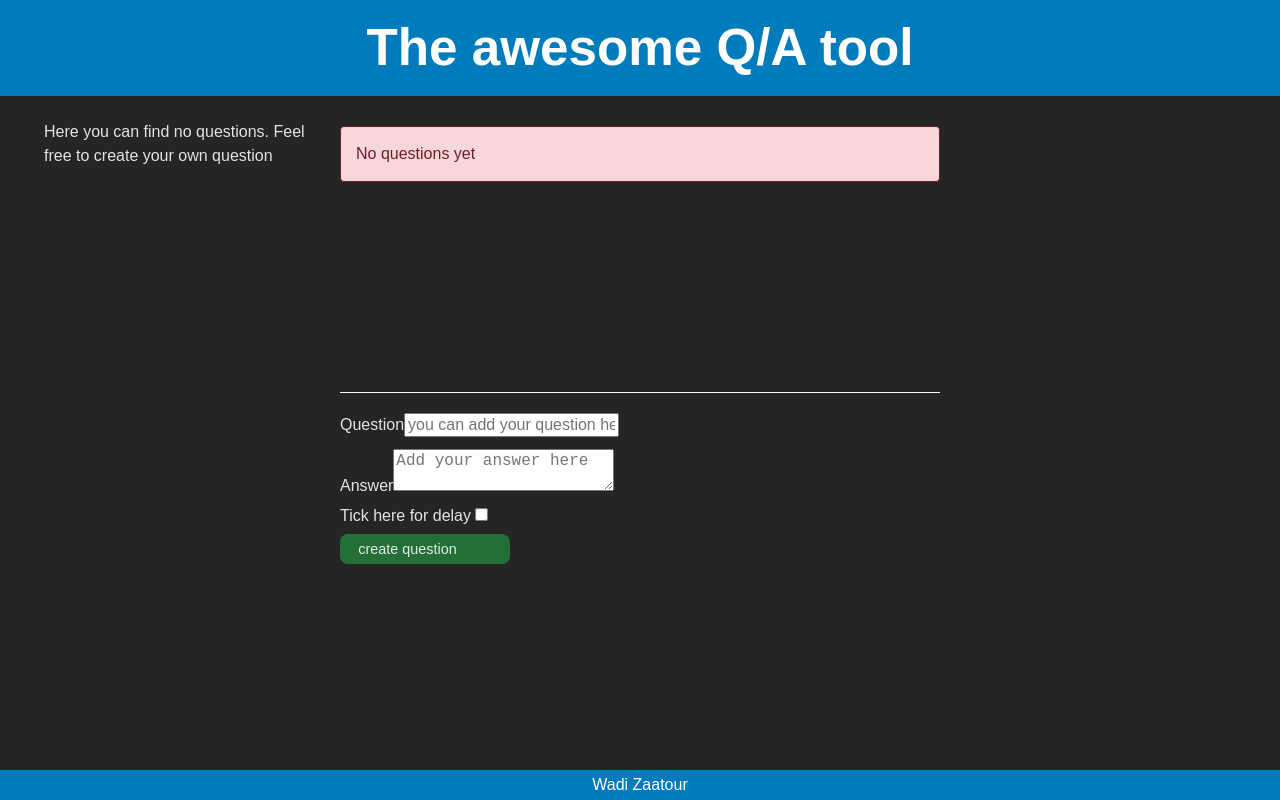
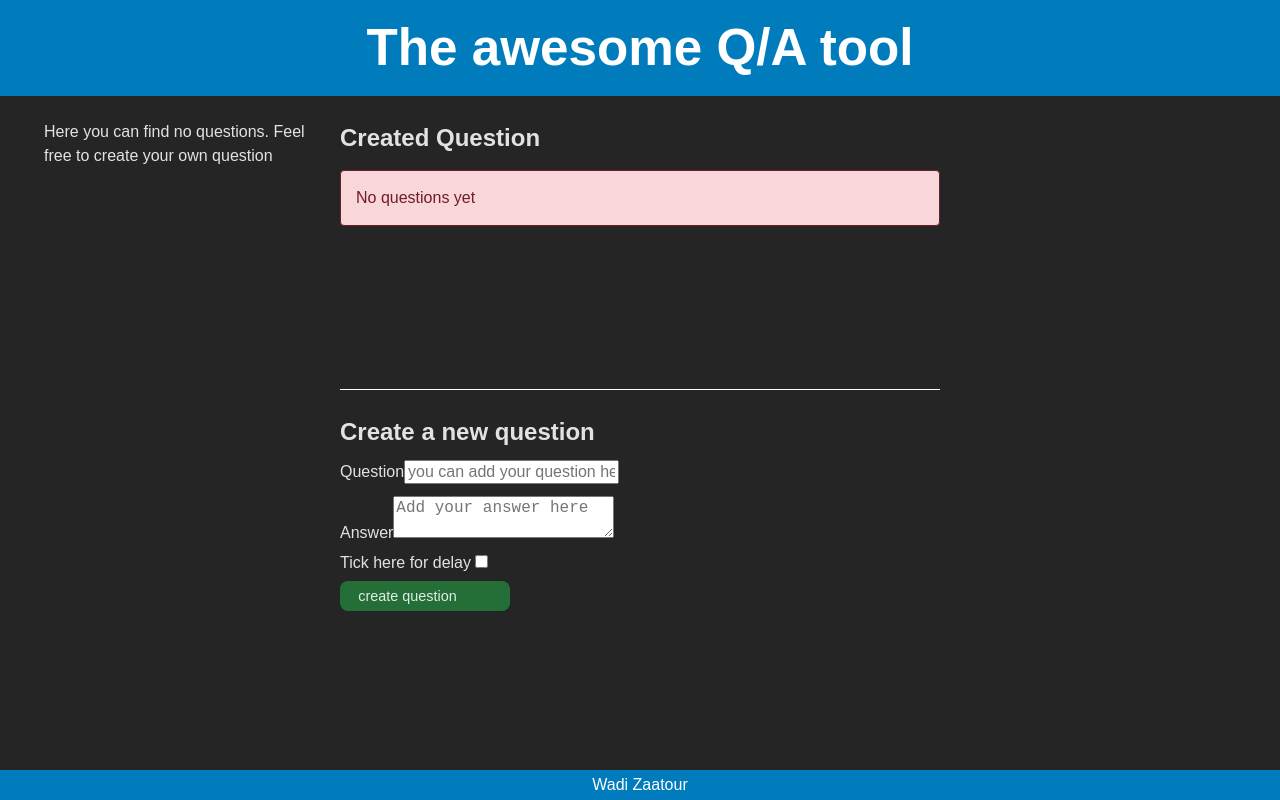
Before and after one commit to wadizaatour/reactQA, a React (Vite) app: page / in a window 1280 px wide. Built offline with nearby package versions, Linux system fonts and the light colour scheme.

Commit message:
more styling and refactor tooltip implementation

```diff
--- a/src/components/form/AddForm.tsx
+++ b/src/components/form/AddForm.tsx
@@ -10,6 +10,7 @@ import styles from './Form.module.css'
 import { lazy } from 'react'
 import { createErrors } from '../../utils/validateForm'
 import { trimQuestion } from '../../utils/trimQuestion'
+import Tooltip from '../tooltip/Tooltip'
 
 const Notification = lazy(
   async () => await import('../notification/Notification')
@@ -94,6 +95,9 @@ const Form = () => {
   return (
     <>
       <form className={styles.form} onSubmit={submitHandler}>
+        <Tooltip text="This is a tooltip">
+          <h2 aria-describedby="create-new-question">Create a new question</h2>
+        </Tooltip>
         <Input
           type="text"
           label="Question"
--- a/src/components/questionList/QuestionItem.tsx
+++ b/src/components/questionList/QuestionItem.tsx
@@ -19,9 +19,11 @@ const QuestionItem = ({ item }: QuestionItemProps) => {
 
   const toggleQuestionExpansion = () => {
     setIsExpanded(!isExpanded)
-    setIsUpdating(false)
+    if (isUpdating) setIsUpdating(false)
   }
   const toggleUpdateExpansion = () => {
+    if (!isExpanded) setIsExpanded(true)
+    if (isUpdating) setIsExpanded(false)
     setIsUpdating(!isUpdating)
   }
 
--- a/src/components/questionList/QuestionList.module.css
+++ b/src/components/questionList/QuestionList.module.css
@@ -15,14 +15,13 @@
 }
 
 .content {
-  margin-bottom: 6px;
+  margin-bottom: 4px;
   display: flex;
   flex-direction: column;
   padding: 10px;
   border: 1px solid var(--white);
   border-radius: 6px;
   background-color: var(--dark-gray);
-  margin: 4px;
 }
 
 .question-container {
--- a/src/components/questionList/questionList.tsx
+++ b/src/components/questionList/questionList.tsx
@@ -9,6 +9,7 @@ import Button from '../button/Button'
 import QuestionItem from './QuestionItem'
 import styles from './QuestionList.module.css'
 import Alert from '../alert/Alert'
+import Tooltip from '../tooltip/Tooltip'
 
 interface QuestionListProps {
   list: Question[]
@@ -27,6 +28,9 @@ const QuestionList = ({ list }: QuestionListProps) => {
 
   return (
     <>
+     <Tooltip text="This is a tooltip">
+            <h2 aria-describedby="created-question"> Created Question</h2>
+          </Tooltip>
       <ul className={styles.accordion}>
         {list?.map((questionItem: Question) => (
           <li className={styles.content} key={questionItem.id}>
--- a/src/index.css
+++ b/src/index.css
@@ -44,7 +44,10 @@ h1 {
   margin: 0;
 }
 
-h2,
+h2 {
+  margin: 4px 0 4px 0;
+}
+
 p,
 ul,
 li {
```
